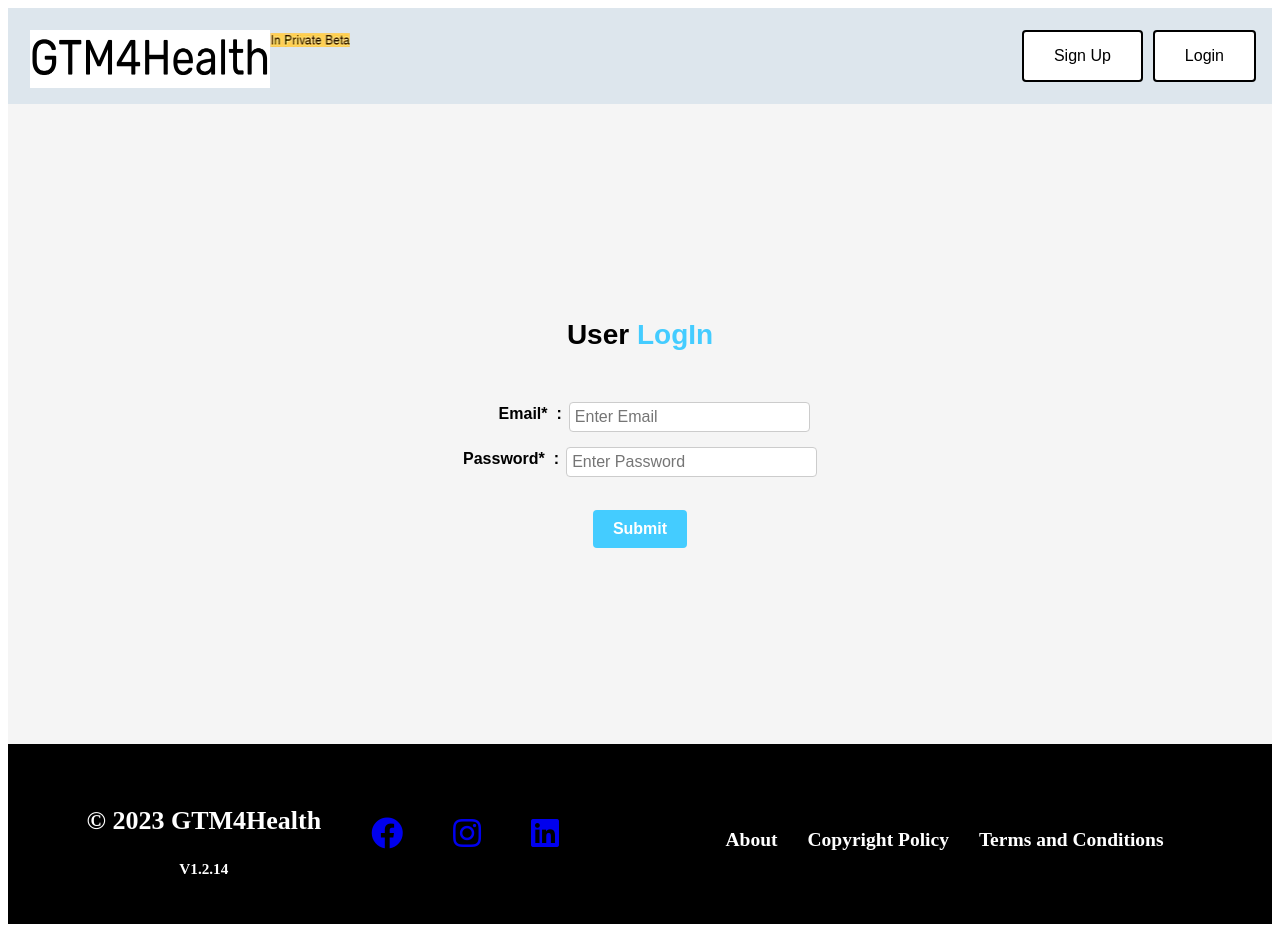
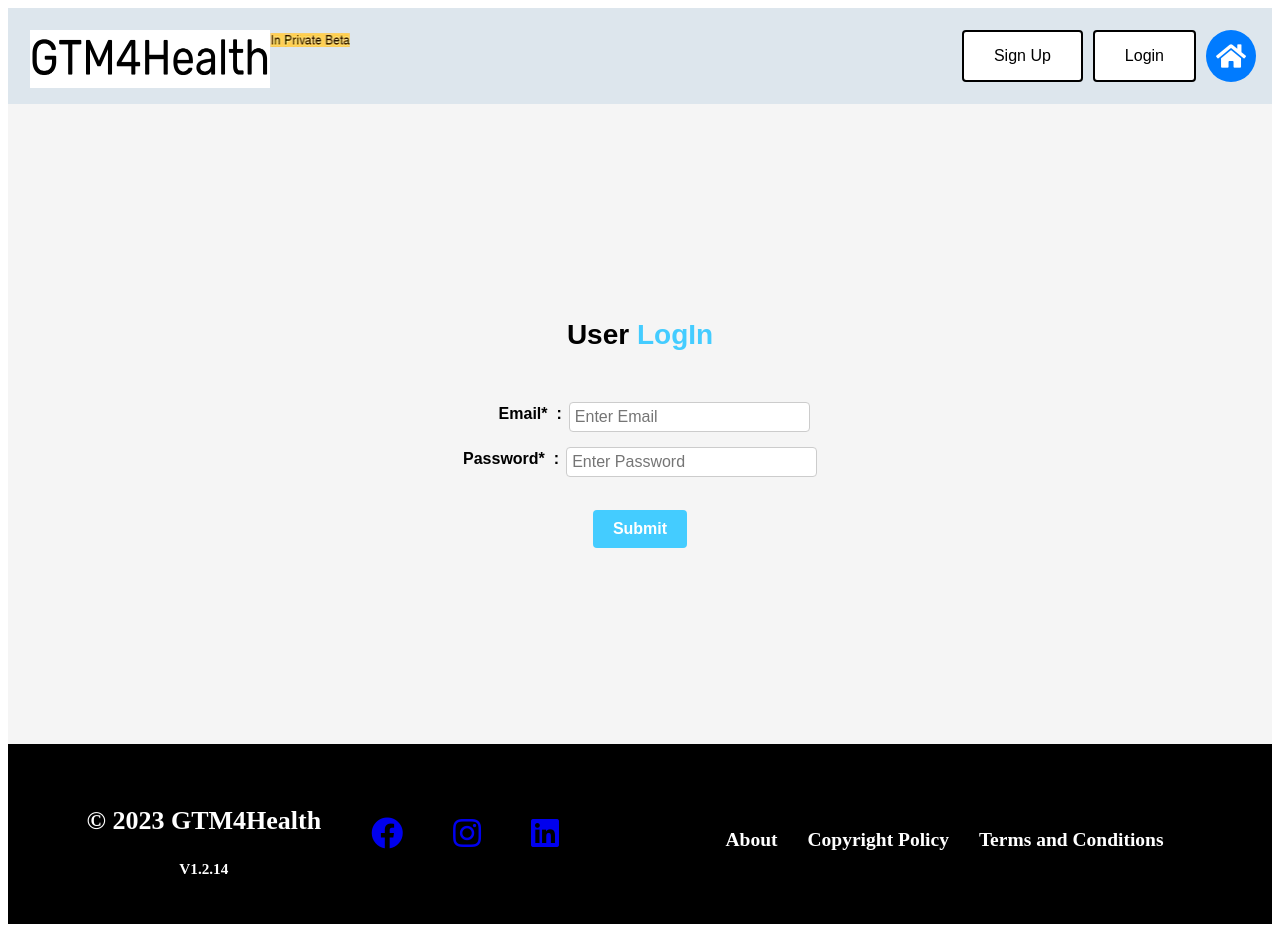
Before and after one commit to Sree-Harsha-PS/GTM4Health-Product, a React (Create React App) app: page /login in a window 1280 px wide. Built offline with nearby package versions, Linux system fonts and the light colour scheme.

Commit message:
Enhance UI/ Fix bugs v1.2.15

```diff
--- a/src/components/LoginPage.jsx
+++ b/src/components/LoginPage.jsx
@@ -5,7 +5,7 @@
 import React, { useState } from 'react';
 import { useNavigate } from 'react-router-dom';
 import axios from 'axios';
-import Header from './Header';
+import HeaderIn from './HeaderIn';
 import Footer from './Footer';
 
 const LoginPage = () => {
@@ -40,7 +40,7 @@ const LoginPage = () => {
 
   return (
     <div className='page-view'>
-      <Header />
+      <HeaderIn />
       <div className="login-container">
         <h1 className="signup-title"> User <span className='blue-t'>LogIn</span></h1>
         <form onSubmit={handleLogin}>
```
